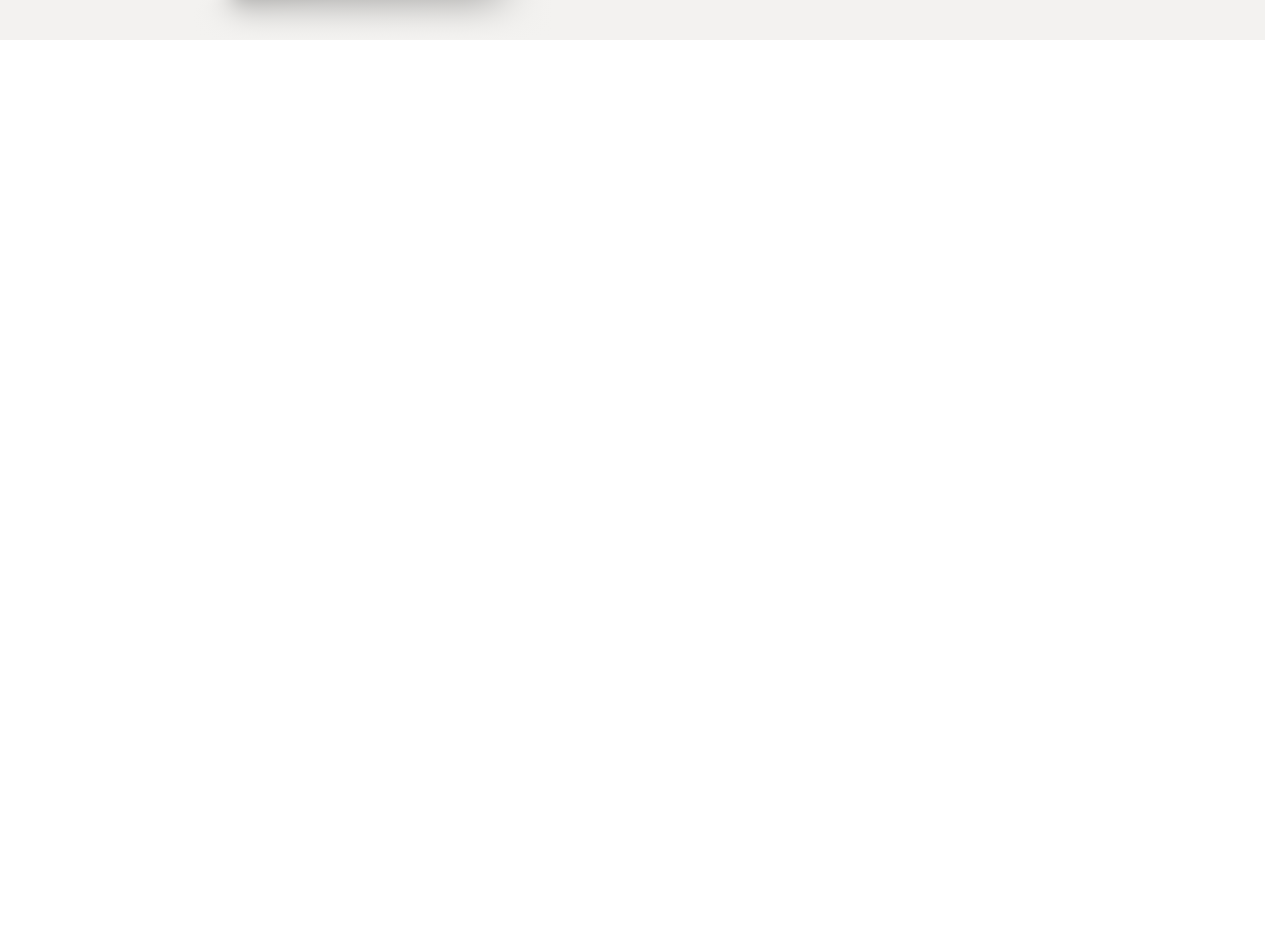
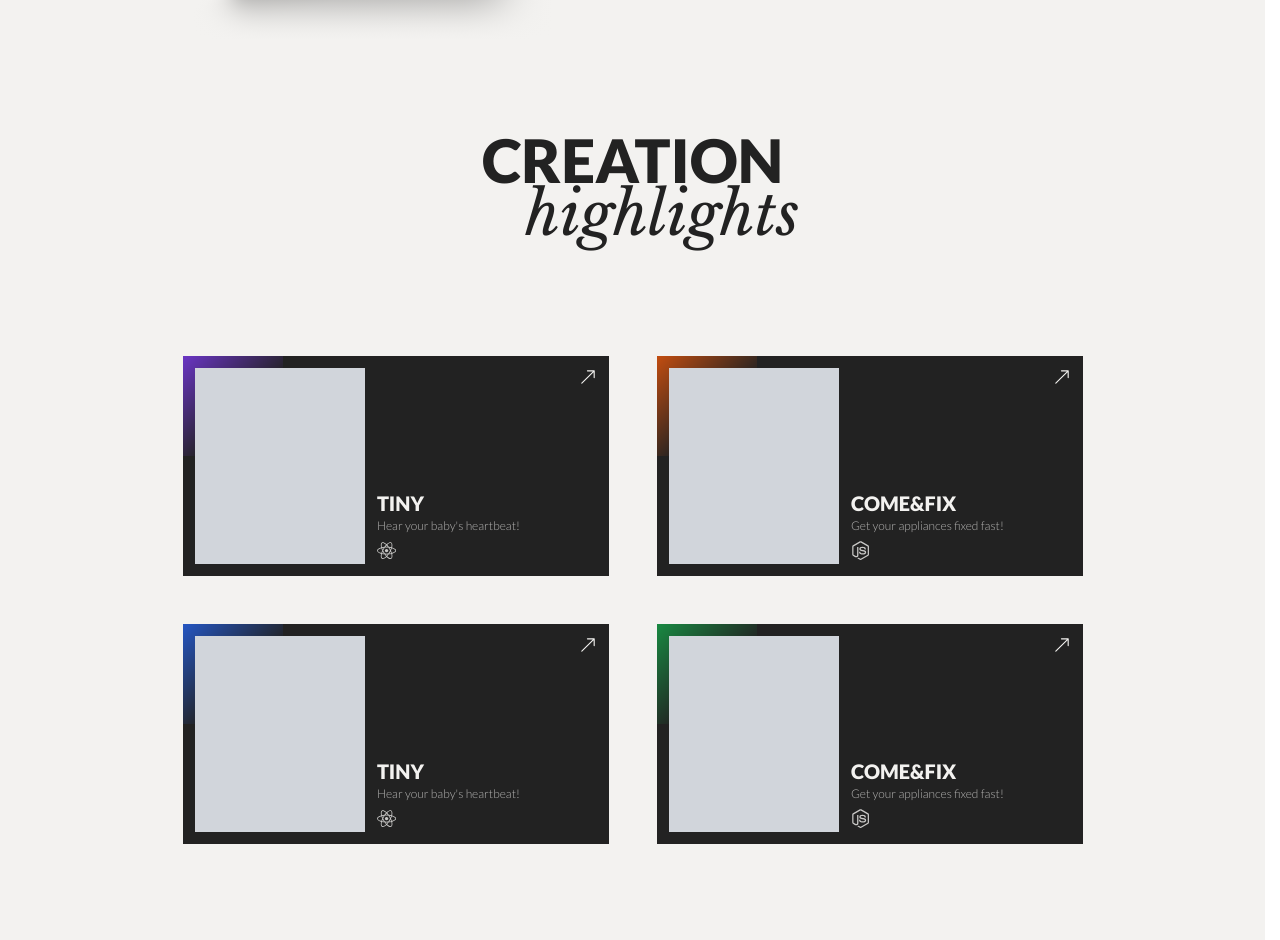
Before and after one commit to benedictusyoga/portfolio, a React (Vite) app: page / in a window 1280 px wide. Shown: the part 1560-2500 px from the top of the page. Before the commit the page ends 1600 px from the top, so only its background shows below. Built offline with nearby package versions, Linux system fonts and the light colour scheme.

Commit message:
feat: projects section init

```diff
--- /dev/null
+++ b/src/components/ProjectsSection.css
@@ -0,0 +1,157 @@
+.projects-section {
+    width: 100%;
+    min-height: 100vh;
+    background-color: var(--bg-color);
+    display: flex;
+    justify-content: center;
+    padding: var(--space-4xl) 0;
+}
+
+.projects-container {
+    width: 100%;
+    max-width: 1200px;
+    padding: 0 5%;
+    display: flex;
+    flex-direction: column;
+    align-items: center;
+    gap: var(--space-3xl);
+}
+
+/* Header Styles matching Experience/About style */
+.projects-header {
+    text-align: center;
+    display: flex;
+    flex-direction: column;
+    align-items: center;
+    margin-bottom: var(--space-2xl);
+}
+
+.projects-title-primary {
+    font-family: var(--font-primary);
+    font-size: var(--text-6xl);
+    font-weight: var(--font-black);
+    text-transform: uppercase;
+    color: var(--text-color);
+    line-height: 0.8;
+}
+
+.projects-title-secondary {
+    font-family: var(--font-secondary);
+    font-size: var(--text-6xl);
+    font-weight: 400;
+    font-style: italic;
+    color: var(--text-color);
+    margin-left: 20%;
+    line-height: 1;
+}
+
+.projects-grid {
+    display: grid;
+    grid-template-columns: repeat(2, 1fr);
+    gap: var(--space-2xl);
+    width: 100%;
+    max-width: 900px;
+}
+
+.project-card {
+    background-color: var(--bg-color-secondary);
+    height: 220px;
+    display: flex;
+    position: relative;
+    cursor: pointer;
+    overflow: hidden;
+    transition: transform var(--transition-base), box-shadow var(--transition-base);
+    --gradient: linear-gradient(135deg, var(--accent-color), transparent 60%);
+}
+
+.project-card::before {
+    content: '';
+    position: absolute;
+    top: 0;
+    left: 0;
+    width: 100px;
+    height: 100px;
+    background: var(--card-gradient, var(--gradient));
+    opacity: 0.8;
+    z-index: 1;
+    pointer-events: none;
+}
+
+.project-card:hover {
+    transform: translateY(-4px);
+    box-shadow: 0 10px 30px -10px rgba(0, 0, 0, 0.5);
+}
+
+.project-card-image {
+    width: 40%;
+    height: calc(100% - 2 * var(--space-md));
+    background-color: #d1d5db;
+    position: relative;
+    margin: var(--space-md);
+    z-index: 2;
+}
+
+.project-card-content {
+    flex: 1;
+    padding: var(--space-md) var(--space-lg) var(--space-md) 0;
+    display: flex;
+    flex-direction: column;
+    justify-content: flex-end;
+    position: relative;
+    z-index: 2;
+}
+
+.project-arrow {
+    position: absolute;
+    top: var(--space-md);
+    right: var(--space-md);
+    color: var(--text-tertiary);
+    font-size: var(--text-lg);
+    transition: transform var(--transition-base);
+}
+
+.project-card:hover .project-arrow {
+    transform: translate(4px, -4px);
+}
+
+.project-info {
+    color: var(--text-tertiary);
+}
+
+.project-title {
+    font-family: var(--font-primary);
+    font-size: var(--text-xl);
+    font-weight: var(--font-black);
+    text-transform: uppercase;
+    margin-bottom: var(--space-xs);
+    line-height: 1.1;
+}
+
+.project-desc {
+    font-family: var(--font-primary);
+    font-size: var(--text-xs);
+    opacity: 0.7;
+    font-weight: 300;
+    margin-bottom: 0.5rem;
+}
+
+.project-tech-icon {
+    color: var(--text-tertiary);
+    opacity: 0.8;
+}
+
+@media (max-width: 768px) {
+    .projects-grid {
+        grid-template-columns: 1fr;
+        max-width: 400px;
+    }
+
+    .projects-title-primary,
+    .projects-title-secondary {
+        font-size: var(--text-4xl);
+    }
+
+    .project-card {
+        height: 180px;
+    }
+}
--- /dev/null
+++ b/src/components/ProjectsSection.tsx
@@ -0,0 +1,54 @@
+import React from 'react';
+import './ProjectsSection.css';
+import { projects } from '../data/projects';
+import { FaReact, FaNodeJs, FaPython, FaJava } from 'react-icons/fa';
+import { SiTypescript, SiJavascript } from 'react-icons/si';
+import { BsArrowUpRight } from "react-icons/bs";
+
+const iconMap: { [key: string]: React.ReactNode } = {
+    'React': <FaReact />,
+    'Node': <FaNodeJs />,
+    'Python': <FaPython />,
+    'Java': <FaJava />,
+    'TypeScript': <SiTypescript />,
+    'JavaScript': <SiJavascript />
+};
+
+const ProjectsSection: React.FC = () => {
+    return (
+        <section className="projects-section" id="projects">
+            <div className="projects-container">
+                <div className="projects-header">
+                    <h2 className="projects-title-primary">CREATION</h2>
+                    <h2 className="projects-title-secondary">highlights</h2>
+                </div>
+
+                <div className="projects-grid">
+                    {projects.map((project) => (
+                        <div
+                            key={project.id}
+                            className="project-card"
+                            style={{ '--card-gradient': project.gradient } as React.CSSProperties}
+                        >
+                            <div className="project-card-image">
+                                <div className="card-overlay"></div>
+                            </div>
+                            <div className="project-card-content">
+                                <BsArrowUpRight className="project-arrow" />
+                                <div className="project-info">
+                                    <h3 className="project-title">{project.title}</h3>
+                                    <p className="project-desc">{project.shortDescription}</p>
+                                    <div className="project-tech-icon" style={{ marginTop: '0.5rem', fontSize: '1.2rem' }}>
+                                        {iconMap[project.mainTech]}
+                                    </div>
+                                </div>
+                            </div>
+                        </div>
+                    ))}
+                </div>
+            </div>
+        </section>
+    );
+};
+
+export default ProjectsSection;
--- /dev/null
+++ b/src/data/projects.ts
@@ -0,0 +1,51 @@
+import type { Project } from '../types/Project';
+
+export const projects: Project[] = [
+    {
+        id: 'tiny',
+        title: 'TINY',
+        shortDescription: "Hear your baby's heartbeat!",
+        mainTech: 'React',
+        thumbnail: 'placeholder',
+        gradient: 'linear-gradient(135deg, #7c3aed 0%, transparent 60%)',
+        story: [
+            {
+                stepTitle: 'The Problem',
+                description: 'Parents often struggle to monitor their unborn baby’s health at home.',
+                image: 'placeholder'
+            },
+            {
+                stepTitle: 'The Solution',
+                description: 'A mobile app connected to a smart device that amplifies and records heartbeats.',
+                image: 'placeholder'
+            }
+        ]
+    },
+    {
+        id: 'come-and-fix',
+        title: 'COME&FIX',
+        shortDescription: "Get your appliances fixed fast!",
+        mainTech: 'Node',
+        thumbnail: 'placeholder',
+        gradient: 'linear-gradient(135deg, #ea580c 0%, transparent 60%)',
+        story: []
+    },
+    {
+        id: 'tiny-2',
+        title: 'TINY',
+        shortDescription: "Hear your baby's heartbeat!",
+        mainTech: 'React',
+        thumbnail: 'placeholder',
+        gradient: 'linear-gradient(135deg, #2563eb 0%, transparent 60%)',
+        story: []
+    },
+    {
+        id: 'come-and-fix-2',
+        title: 'COME&FIX',
+        shortDescription: "Get your appliances fixed fast!",
+        mainTech: 'Node',
+        thumbnail: 'placeholder',
+        gradient: 'linear-gradient(135deg, #16a34a 0%, transparent 60%)',
+        story: []
+    }
+];
--- a/src/pages/Home.tsx
+++ b/src/pages/Home.tsx
@@ -2,6 +2,7 @@
 import { IoMdArrowRoundDown } from "react-icons/io";
 import './Home.css'
 import About from "../components/About";
+import ProjectsSection from "../components/ProjectsSection";
 
 export default function Home() {
     const [showIngenuity, setShowIngenuity] = useState(false);
@@ -45,6 +46,7 @@
                 </div>
             </section>
             <About />
+            <ProjectsSection />
         </div>
     );
 }
--- /dev/null
+++ b/src/types/Project.ts
@@ -0,0 +1,15 @@
+export interface ProjectStep {
+    stepTitle: string;
+    description: string;
+    image: string;
+}
+
+export interface Project {
+    id: string;
+    title: string;
+    shortDescription: string;
+    mainTech: string;
+    thumbnail: string;
+    story: ProjectStep[];
+    gradient?: string;
+}
```
